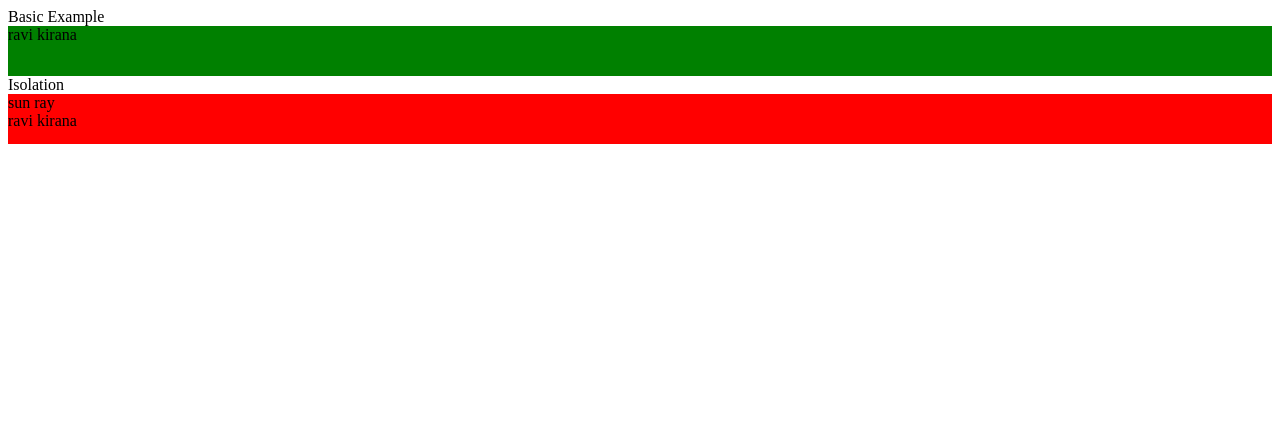
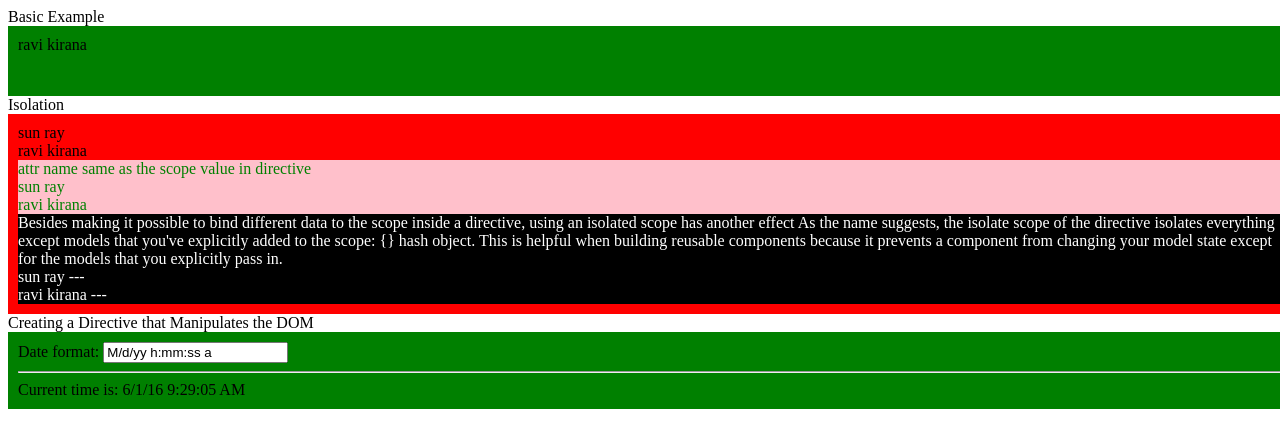
Before and after one commit to ravikirana32/ang-tut, a plain HTML site: page directives/index.html in a window 1280 px wide. Drawn offline with Linux system fonts and the light colour scheme.

Commit message:
isolation added to directive

```diff
--- a/directives/controller.js
+++ b/directives/controller.js
@@ -8,3 +8,7 @@ myapp.controller("isolationCtrl",function($scope){
 	$scope.ravi={"name":"sun ray"};
 	$scope.cust={"name":"ravi kirana"};
 });
+
+myapp.controller("domCtrl",function($scope){
+	$scope.format = 'M/d/yy h:mm:ss a';
+});
--- a/directives/directive.js
+++ b/directives/directive.js
@@ -3,14 +3,68 @@ var myapp=angular.module("myApp",[]);
 myapp.directive("myBasic",function(){
 	return {
 		template : "<div> {{cust.name}} </div>"
+		//templateUrl : "demo.html"
 	}
 });
 
 myapp.directive("myIsolation",function(){
 	return {
+		restrict : "A",
 		scope: {
 		  customerInfo: '=info'
 		},
 		template : "<div> {{customerInfo.name}} </div>"
 	}
 });
+
+myapp.directive("myIsolationsameattr",function(){
+	return {
+		restrict : "A",
+		scope: {
+		  info: '='
+		},
+		template : "<div> {{info.name}} </div>"
+	}
+});
+
+myapp.directive("myIsolationdiffscope",function(){
+	return {
+		restrict : "A",
+		scope: {
+		  customerInfo: '=info'
+		},
+		template : "<div> {{customerInfo.name}} --- {{cust.name}}</div>"
+	}
+});
+
+
+myapp.directive("myCurrentTime",['$interval','dateFilter',function($interval,dateFilter){
+	function link(scope, element, attrs){
+		var format,
+        timeoutId;
+
+        function updateTime() {
+	      element.text(dateFilter(new Date(), format));
+	      //element.text("ravi kirana");
+	    }
+
+	    scope.$watch(attrs.myCurrentTime, function(value) {
+	      format = value;
+	      updateTime();
+	    });
+
+		element.on('$destroy', function() {
+	      $interval.cancel(timeoutId);
+	    });
+
+        // start the UI update process; save the timeoutId for canceling
+	    timeoutId = $interval(function() {
+	      updateTime(); // update DOM
+	    }, 1000);
+
+	}
+
+	return {
+		link : link
+	};
+}]);
--- a/directives/index.html
+++ b/directives/index.html
@@ -9,14 +9,36 @@
 <body ng-app="myApp">
 
 	Basic Example
-	<div ng-controller="basicCtrl" style="background-color:green;width:100%;height:50px;">
+	<div ng-controller="basicCtrl" style="background-color:green;width:100%;height:50px;padding:10px;">
 		<div my-basic ></div>
 	</div>
 
 	Isolation
-	<div ng-controller="isolationCtrl" style="background-color:red;width:100%;height:50px;">
-		<div my-isolation info="ravi"></div>
-		<div my-isolation info="cust"></div>
+	<div ng-controller="isolationCtrl" style="background-color:red;width:100%;height:100%;padding:10px;">
+		<div >
+			<div my-isolation info="ravi"></div>
+			<div my-isolation info="cust"></div>
+		</div>
+
+		<div style="background-color:pink; color:green;">
+		attr name same as the scope value in directive
+			<div my-isolationsameattr info="ravi"></div>
+			<div my-isolationsameattr info="cust"></div>
+		</div>
+
+		<div style="background-color:black; color:white;">
+		    Besides making it possible to bind different data to the scope inside a directive, using an isolated scope has another effect
+		    As the name suggests, the isolate scope of the directive isolates everything except models that you've explicitly added to the scope: {} hash object. This is helpful when building reusable components because it prevents a component from changing your model state except for the models that you explicitly pass in.
+			<div my-isolationdiffscope info="ravi"></div>
+			<div my-isolationdiffscope info="cust"></div>
+		</div>
+	</div>
+
+
+	Creating a Directive that Manipulates the DOM
+	<div ng-controller="domCtrl" style="background-color:green;width:100%;height:100%;padding:10px;">
+		Date format: <input ng-model="format"> <hr/>
+  		Current time is: <span my-current-time="format"></span>
 	</div>
 
 </body>
```
Also changed, not shown: directives/demo.html (added, +2 -0 lines), directives/input/controller.js (added, +28 -0 lines), directives/input/index.html (added, +25 -0 lines), directives/input/mycustomer.html (added, +1 -0 lines).
